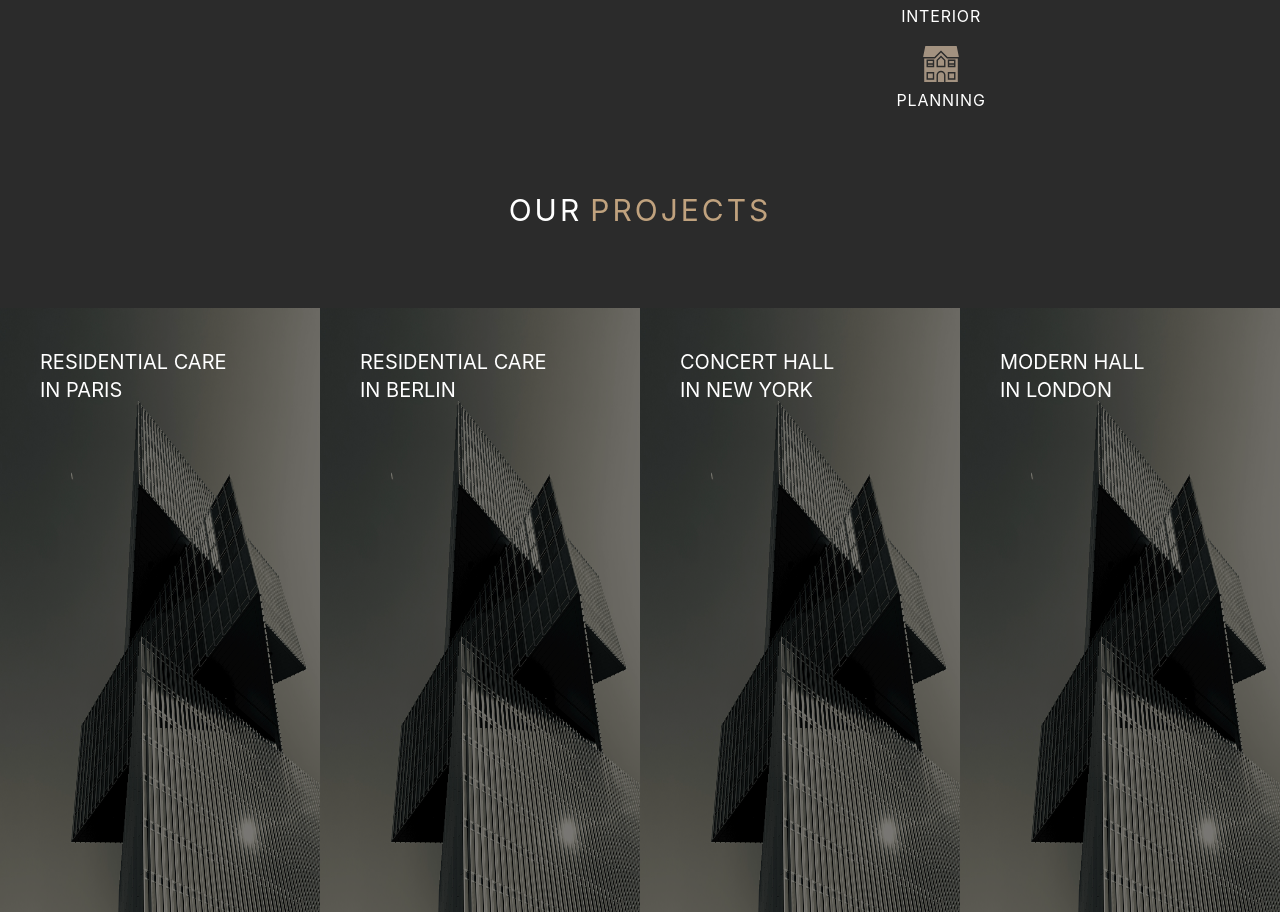
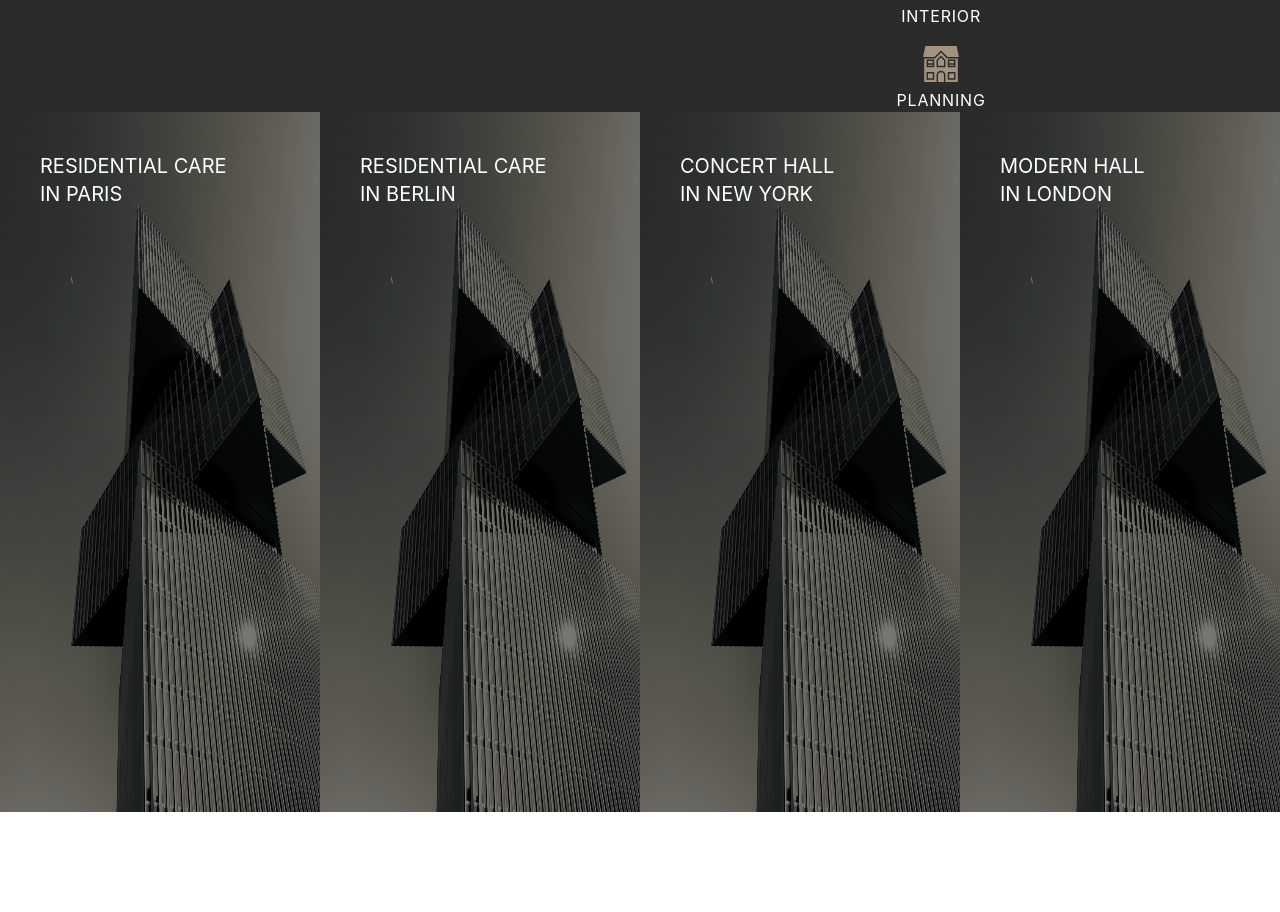
Before and after one commit to Tez-cyber/architecture-website, a React (Vite) app: page / in a window 1280 px wide. Shown: the part 1224-2136 px from the top of the page. After the commit the page ends 2036 px from the top, so only its background shows below. Built offline with nearby package versions, Linux system fonts and the light colour scheme.

Commit message:
Removed portfolio header in AboutSection.jsx

```diff
--- a/src/components/AboutSection.jsx
+++ b/src/components/AboutSection.jsx
@@ -50,10 +50,6 @@ const AboutSection = () => {
                     <img src={Img} className='md:w-3/5 md:h-3/5' alt="" />
                 </div>
             </div>
-            <div className="py-20 flex items-center justify-center gap-2 text-3xl uppercase tracking-widest">
-                <h2 className="">our</h2>
-                <h2 className="text-lightCream">projects</h2>
-            </div>
         </div>
     )
 }
```
